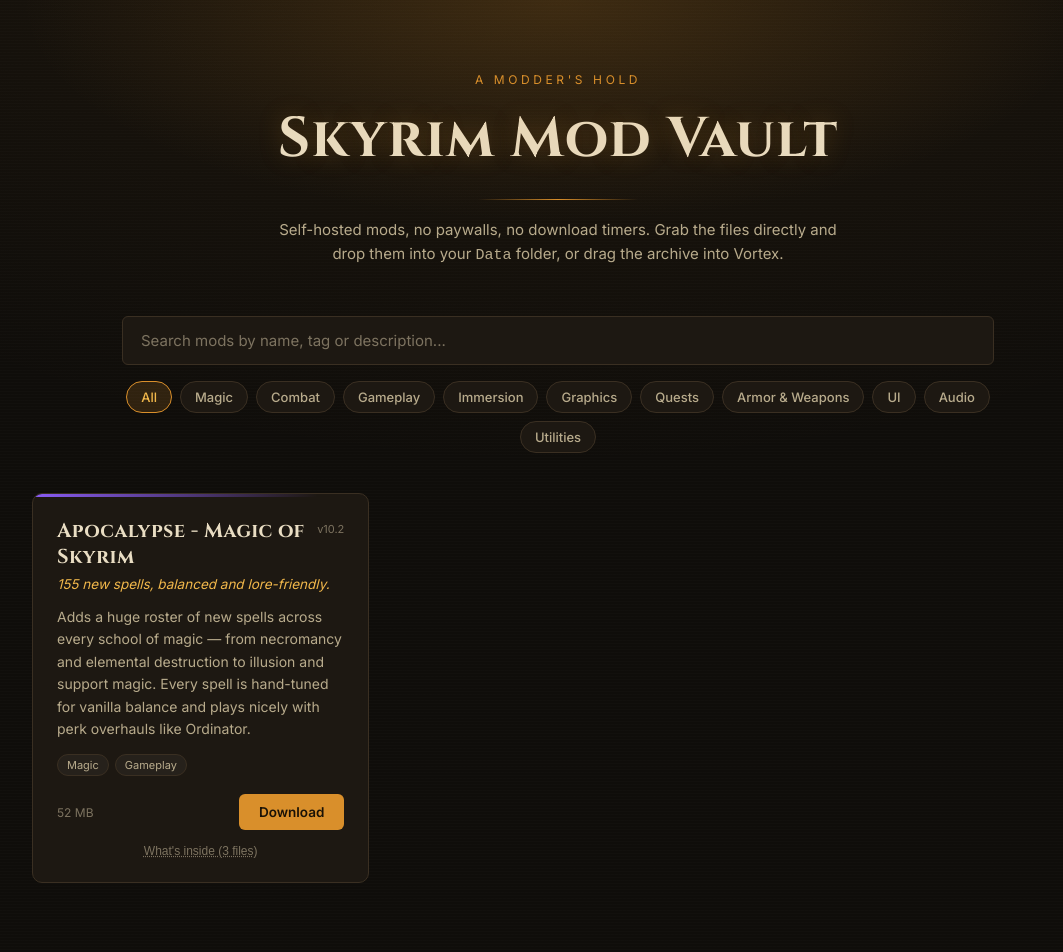
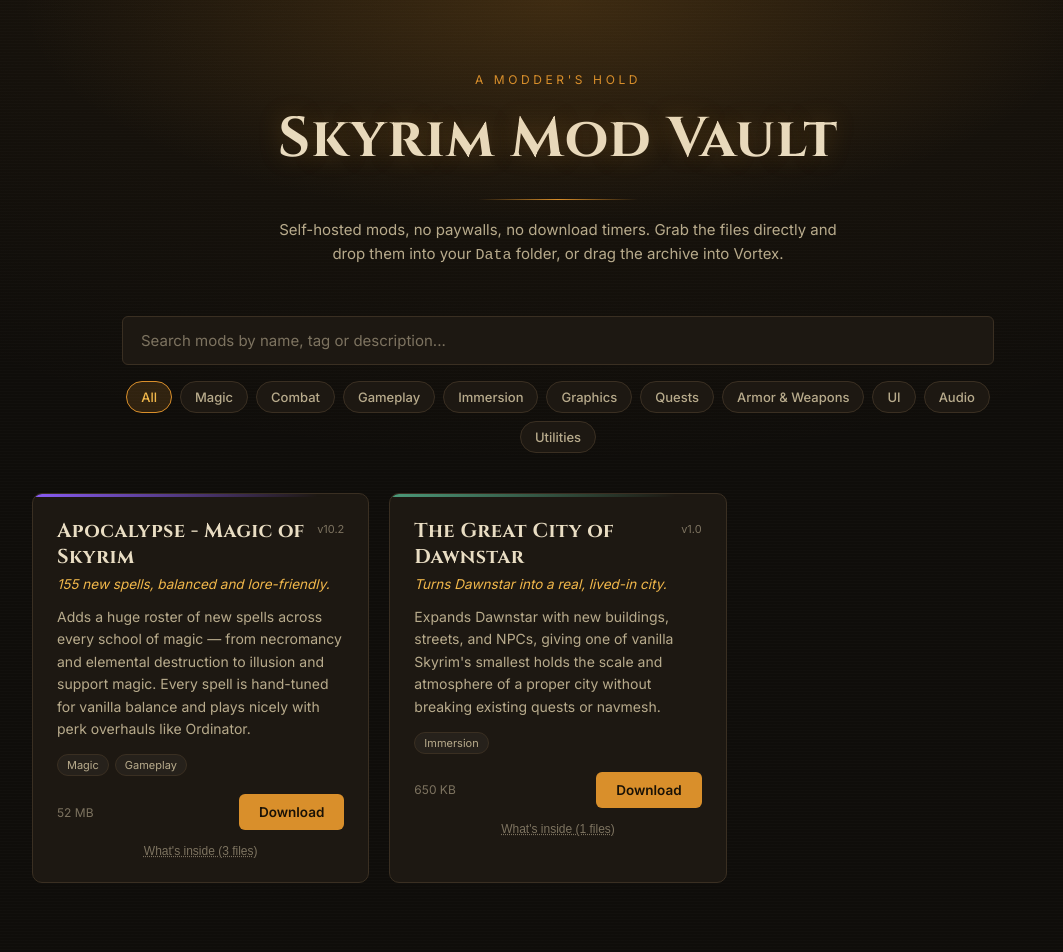
Before and after one commit to anton9750/skyrim-mods-site, a React (Vite) app: page / in a window 1280 px wide. Shown: the top 952 px of the page, without its empty margins (82-1145 px from the left). Built offline with nearby package versions, Linux system fonts and the light colour scheme.

Commit message:
Add The Great City of Dawnstar
Co-Authored-By: Claude Sonnet 5 <noreply@anthropic.com>

```diff
--- a/src/data/mods.ts
+++ b/src/data/mods.ts
@@ -55,6 +55,23 @@ export const mods: Mod[] = [
     ],
     accent: "#8a5cf6",
   },
+  {
+    id: "great-city-of-dawnstar",
+    name: "The Great City of Dawnstar",
+    tagline: "Turns Dawnstar into a real, lived-in city.",
+    description:
+      "Expands Dawnstar with new buildings, streets, and NPCs, giving one " +
+      "of vanilla Skyrim's smallest holds the scale and atmosphere of a " +
+      "proper city without breaking existing quests or navmesh.",
+    genres: ["Immersion"],
+    version: "1.0",
+    requirements: ["Skyrim Special Edition"],
+    downloadUrl:
+      "https://github.com/anton9750/skyrim-mods-site/releases/download/great-city-of-dawnstar-1.0/The-Great-City-of-Dawnstar.zip",
+    downloadSize: "650 KB",
+    files: [{ label: "The Great City of Dawnstar.esp", size: "637 KB" }],
+    accent: "#4c9a7a",
+  },
 ];
 
 export const allGenres: Genre[] = [
```
